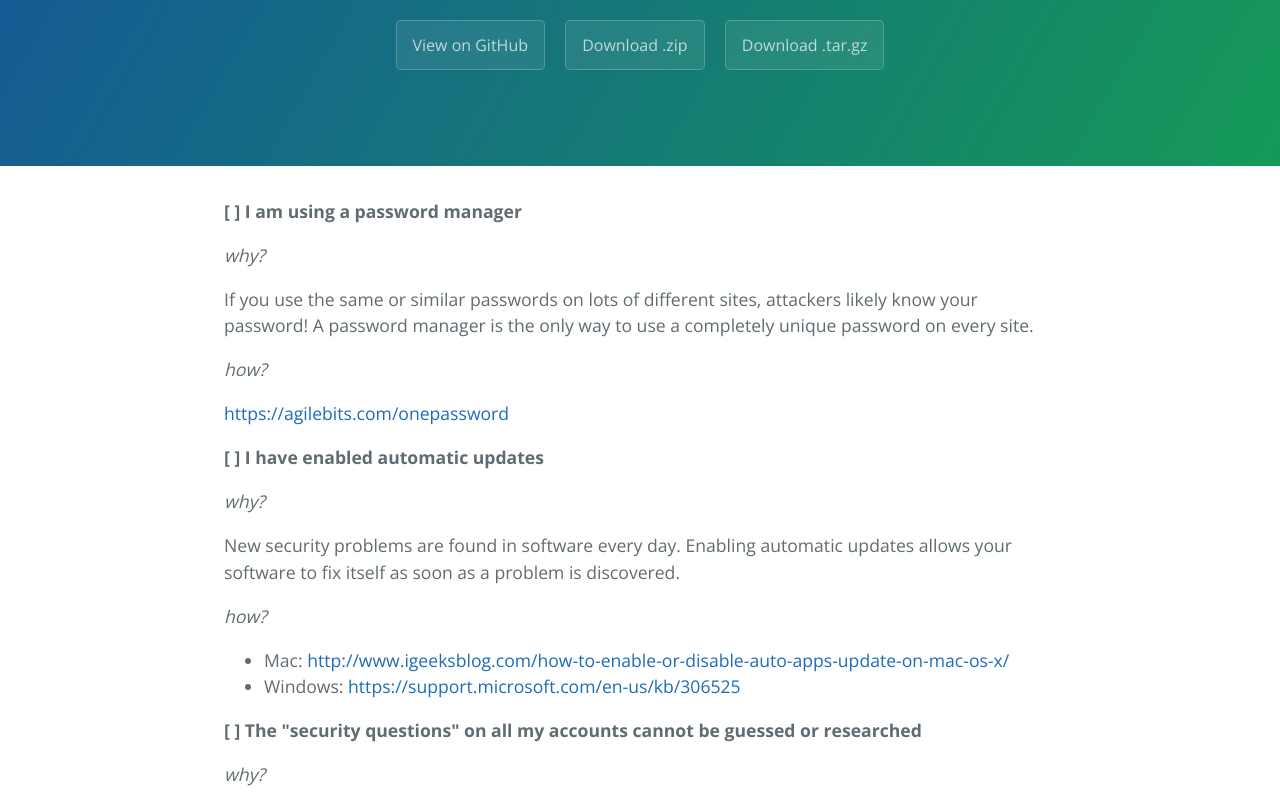
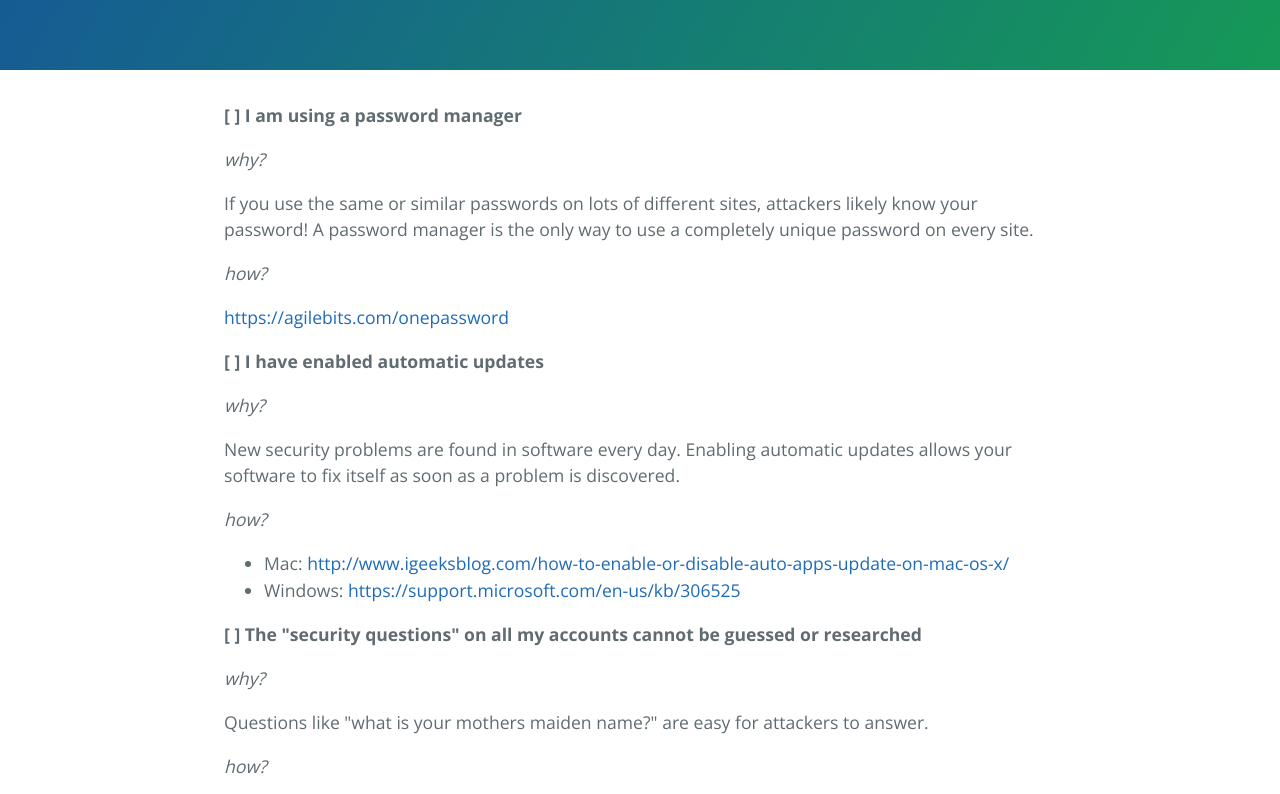
Before and after one commit to jacksingleton/security-hygiene-checklist, a plain HTML site: page index.html in a window 1280 px wide. Shown: the part 170-964 px from the top of the page. Drawn offline with nearby package versions, Linux system fonts and the light colour scheme.

Commit message:
Update index.html

```diff
--- a/index.html
+++ b/index.html
@@ -12,10 +12,6 @@
   <body>
     <section class="page-header">
       <h1 class="project-name">Personal Security Checklist</h1>
-      <h2 class="project-tagline"></h2>
-      <a href="https://github.com/jacksingleton/security-hygiene-checklist" class="btn">View on GitHub</a>
-      <a href="https://github.com/jacksingleton/security-hygiene-checklist/zipball/master" class="btn">Download .zip</a>
-      <a href="https://github.com/jacksingleton/security-hygiene-checklist/tarball/master" class="btn">Download .tar.gz</a>
     </section>
 
     <section class="main-content">
```
